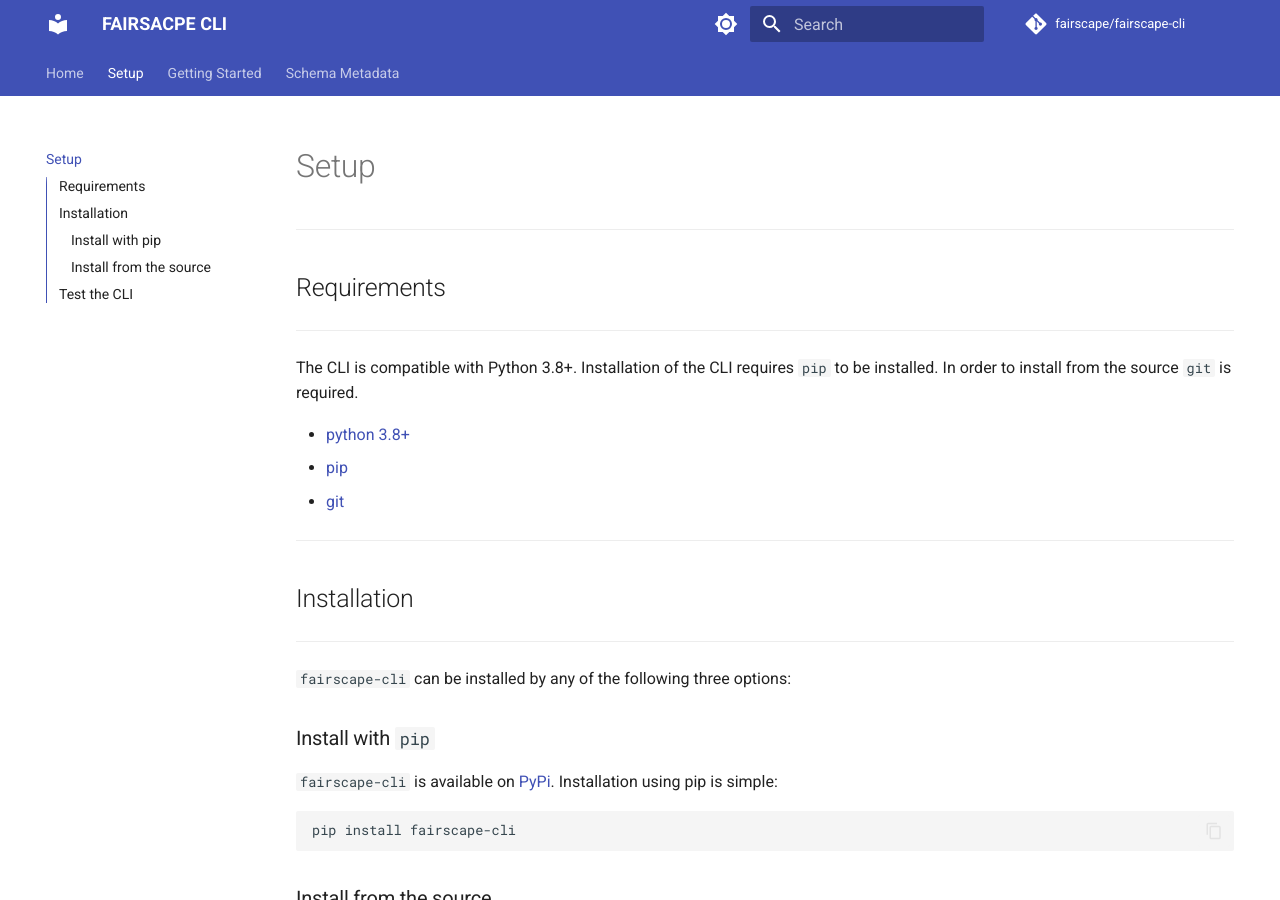
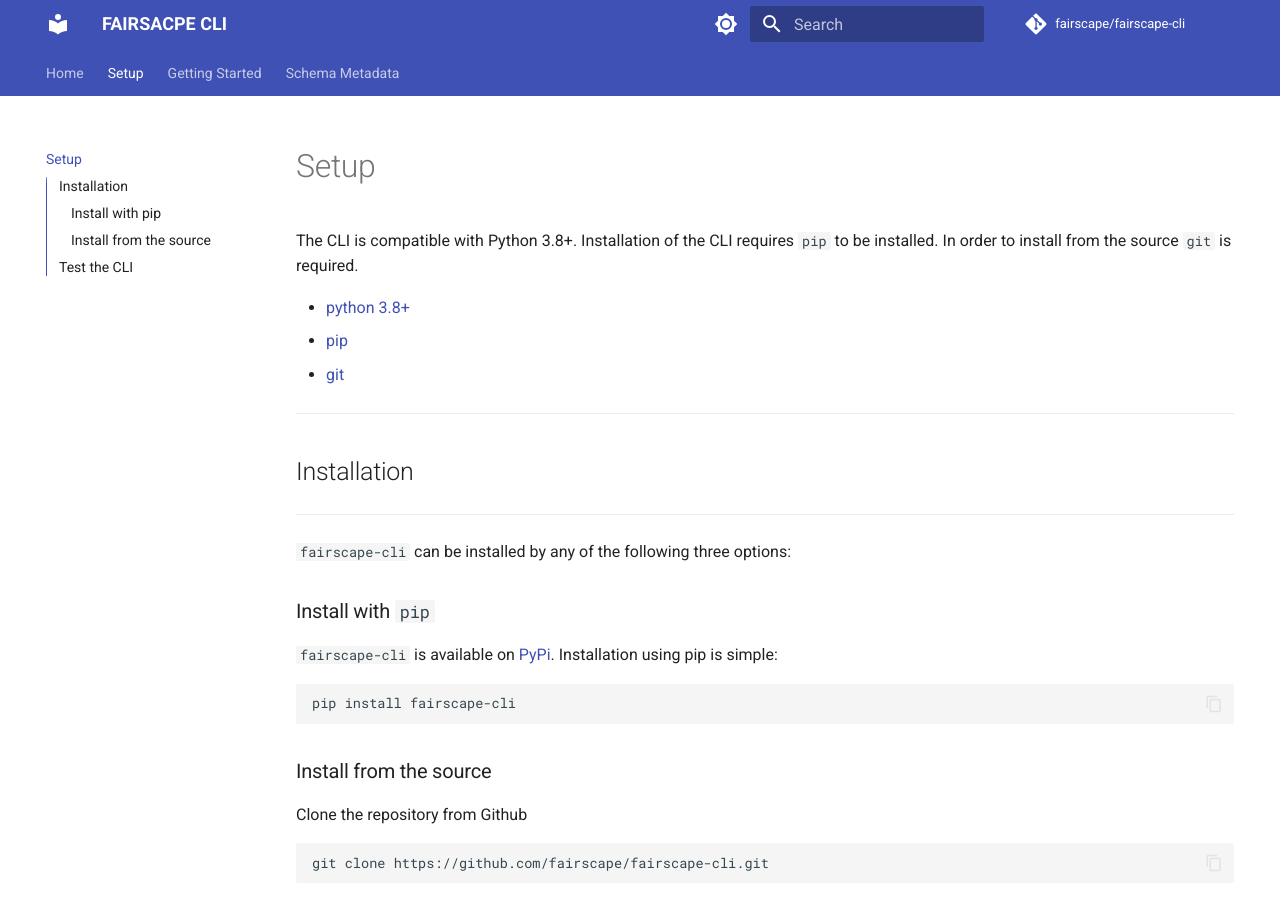
Before and after one commit to sadnanalmanir/release-example, an MkDocs documentation site: the page built from docs/setup.md, in a window 1280 px wide and 900 px high. Built offline with MkDocs 1.6.1 and Material for MkDocs 9.7.7, drawn with Linux system fonts in a browser that asks for light colours; comment, search, counter and statistics services are not loaded.

```diff
--- a/docs/setup.md
+++ b/docs/setup.md
@@ -1,6 +1,3 @@
----
-## Requirements
----
 The CLI is compatible with Python 3.8+. Installation of the CLI requires `pip` to be installed. In order to install from the
 source `git` is required.
 
```
